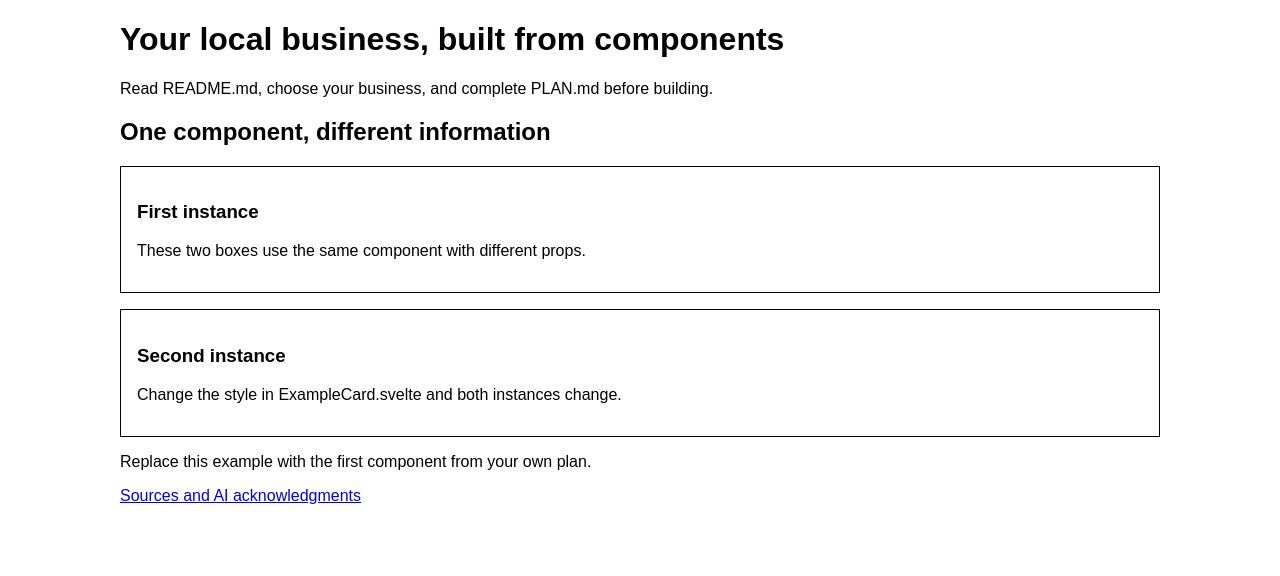
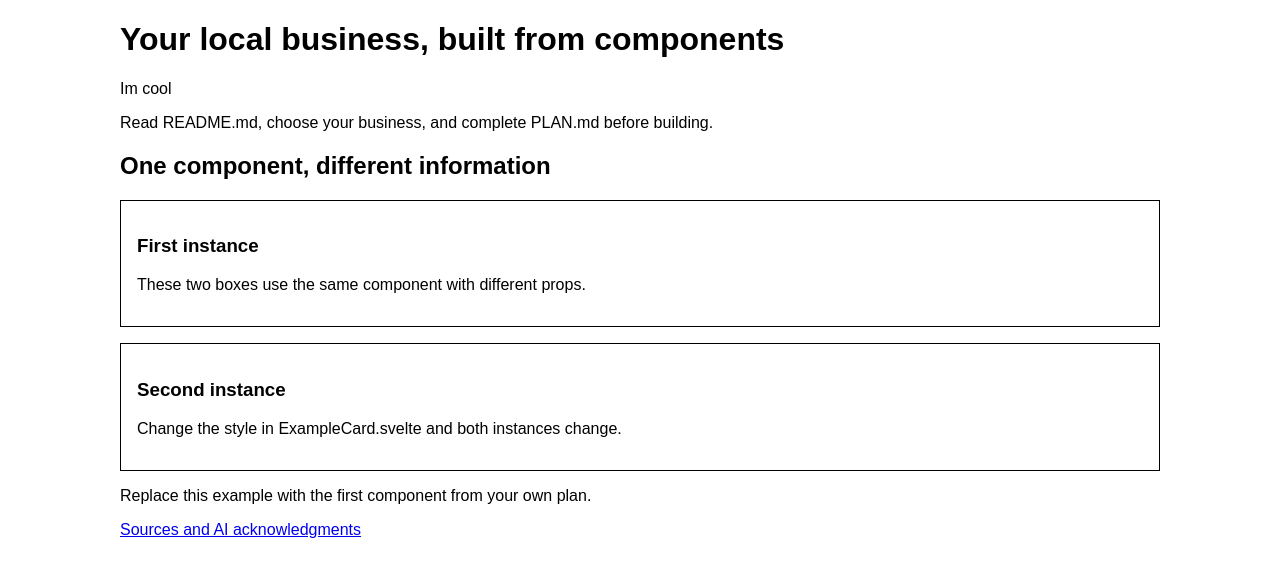
Before and after one commit to IACS-26-27/web-design-2-small-business-redesign-group-2, a Svelte app: page / in a window 1280 px wide. Shown: the top 576 px of the page. Built offline with nearby package versions, Linux system fonts and the light colour scheme.

Commit message:
test change

```diff
--- a/src/App.svelte
+++ b/src/App.svelte
@@ -6,6 +6,7 @@
 <!-- Instructor starter, drafted with OpenAI Codex: a neutral placeholder, not a business design. -->
 <main>
   <h1>Your local business, built from components</h1>
+  <p> Im cool</p>
   <p>
     Read README.md, choose your business, and complete PLAN.md before building.
   </p>
```
